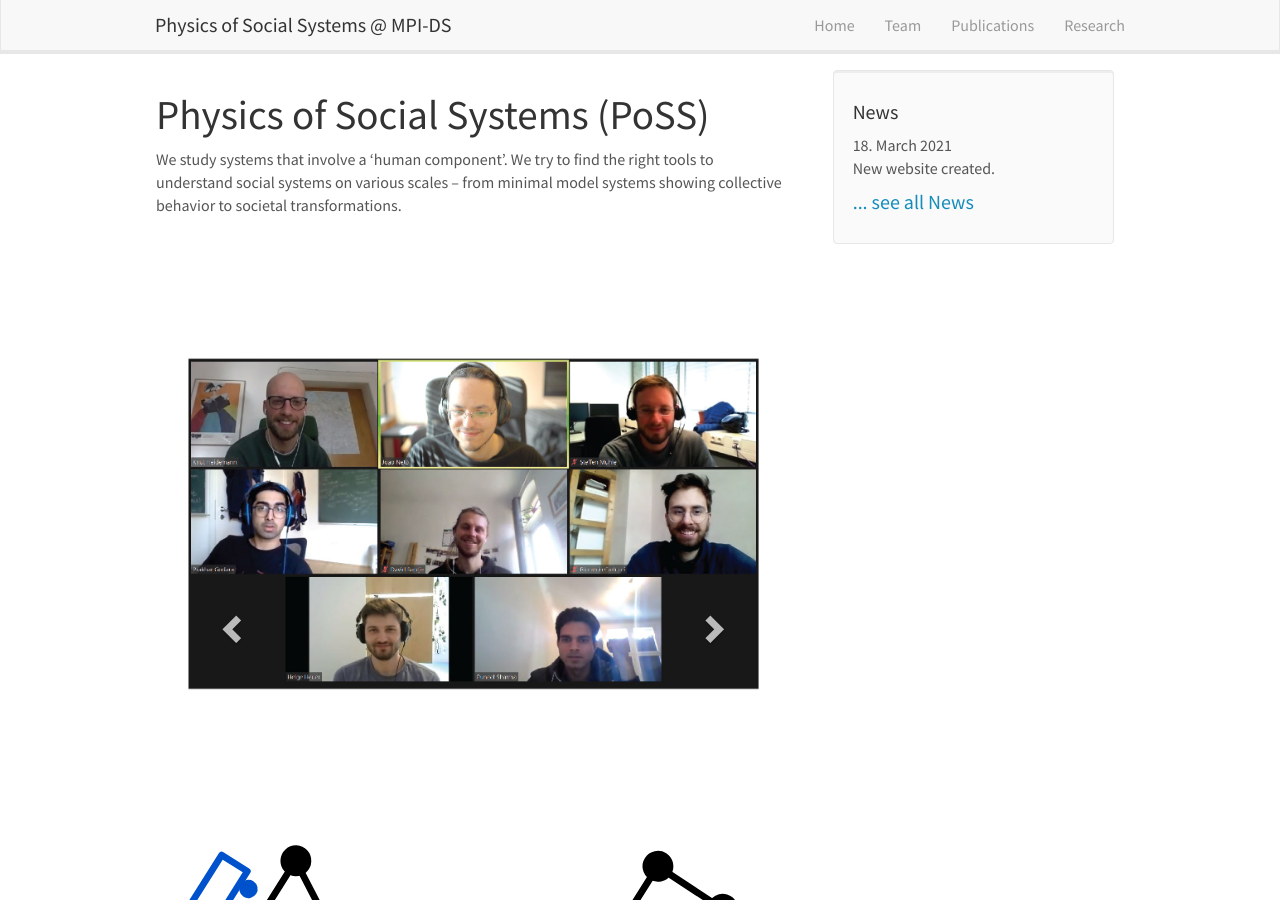
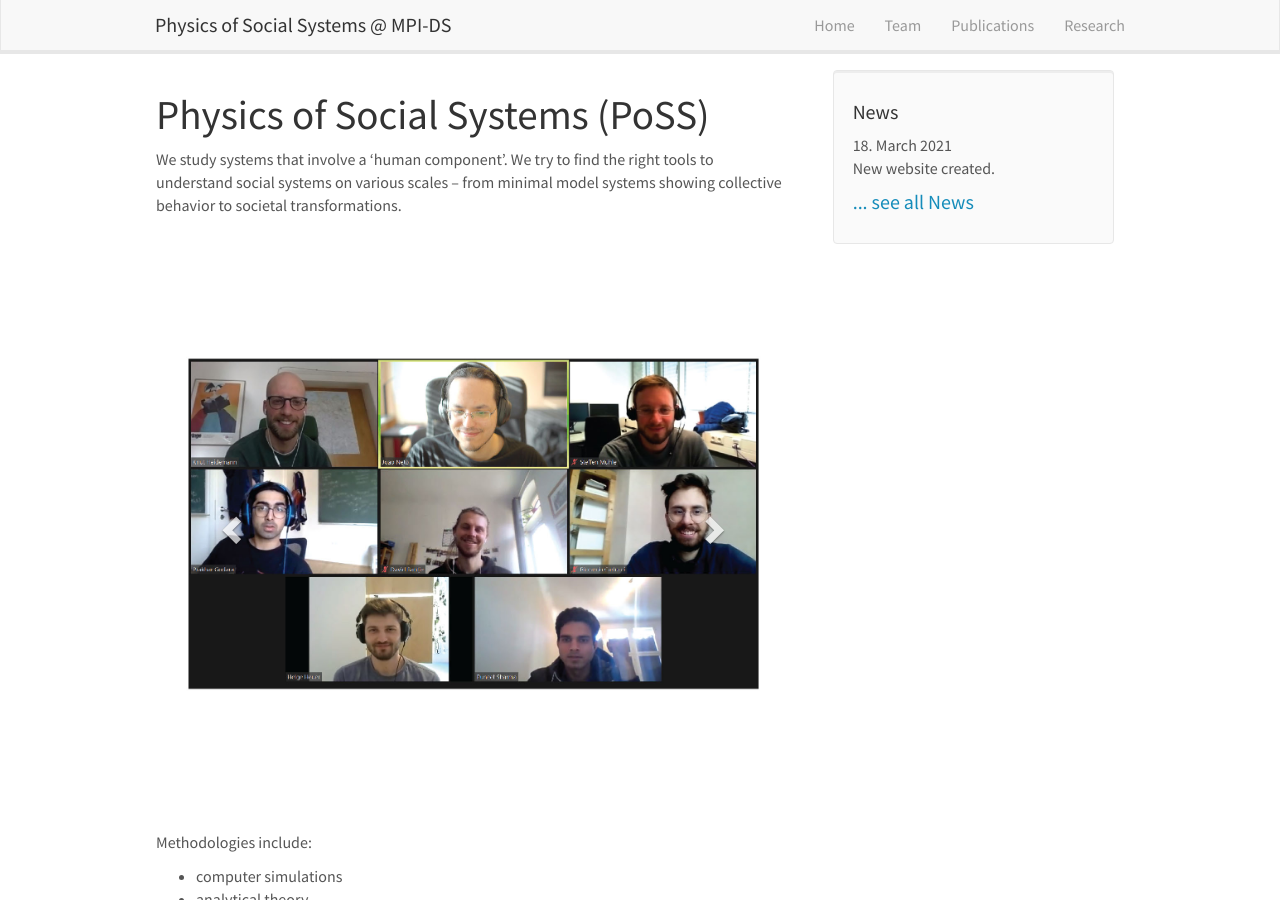
Before and after one commit to prakhargodara/poss-group.github.io, a Jekyll site: the page built from _pages/home.md, in a window 1280 px wide and 900 px high. Built offline with Jekyll 4.4.1, drawn with Linux system fonts in a browser that asks for light colours; nearby versions of some CDN libraries.

Commit message:
hopefully fixed slider

```diff
--- a/_pages/home.md
+++ b/_pages/home.md
@@ -22,7 +22,7 @@ We study systems that involve a 'human component'. We try to find the right tool
         <div class="item active">
             <img src="{{ site.url }}{{ site.baseurl }}/images/slider7001400/group_zoom_2021.jpg" width="600" alt="Slide 1" />
         </div>
-        <div class="item active">
+        <div class="item">
             <img src="{{ site.url }}{{ site.baseurl }}/images/slider7001400/hantel.svg" width="600" alt="Slide 2" />
         </div>
 <!---
```
